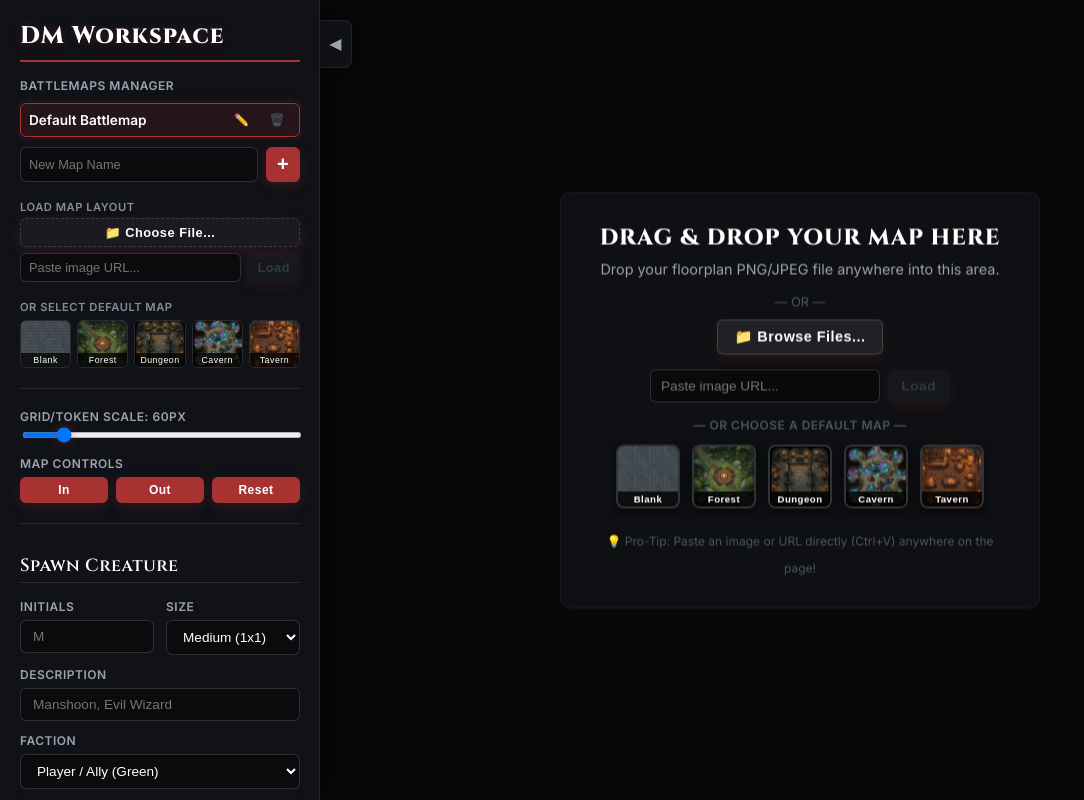
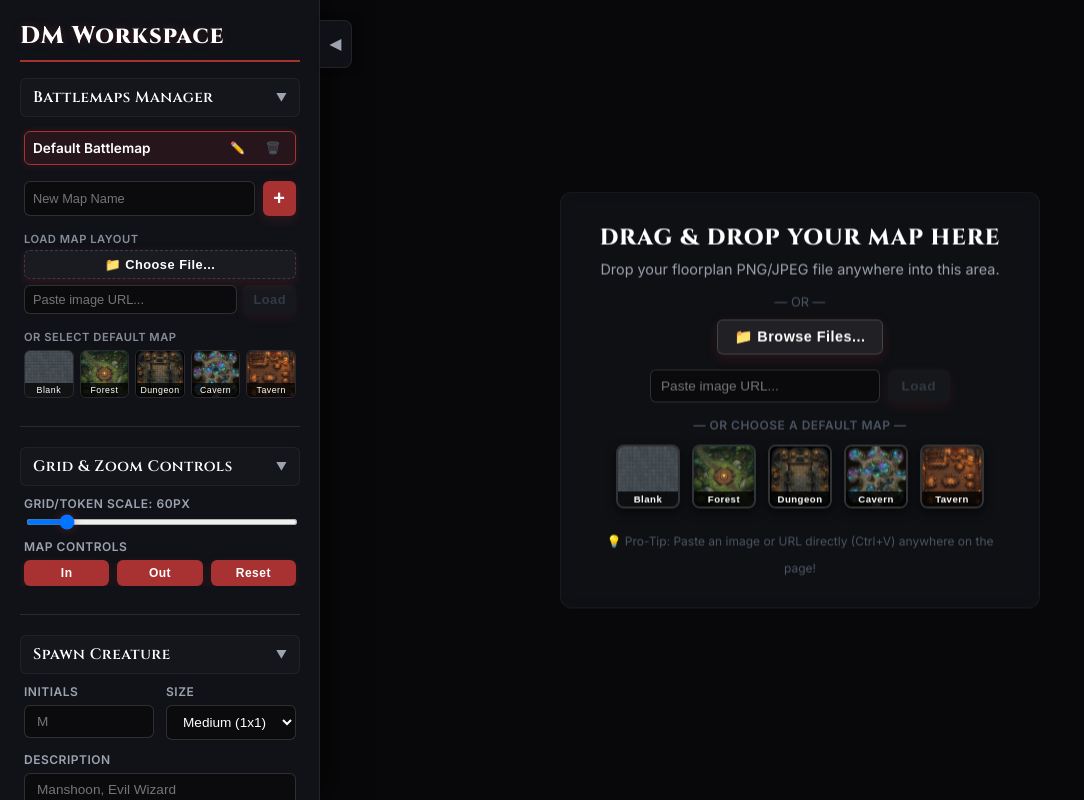
Before and after one commit to gregryork/EpicRpgBattleMap, a React (Vite) app: page / in a window 1280 px wide. Shown: the whole page, without its empty margins (0-1084 px from the left). Built offline with nearby package versions, Linux system fonts and the light colour scheme.

Commit message:
Sections on sidebar

```diff
--- a/src/components/Sidebar.jsx
+++ b/src/components/Sidebar.jsx
@@ -21,6 +21,22 @@ const Sidebar = ({
   onLoadMapUrl,
   mapImage,
 }) => {
+  // Collapsible section state
+  const [expandedSections, setExpandedSections] = useState({
+    maps: true,
+    grid: true,
+    creature: true,
+    spells: true,
+    help: false,
+  });
+
+  const toggleSection = (section) => {
+    setExpandedSections((prev) => ({
+      ...prev,
+      [section]: !prev[section],
+    }));
+  };
+
   // Spawn creature state
   const [tokenName, setTokenName] = useState('');
   const [tokenSize, setTokenSize] = useState('1');
@@ -94,8 +110,16 @@ const Sidebar = ({
       <div className="sidebar-content">
         <h2>DM Workspace</h2>
 
-        <div className="input-group">
-          <label>Battlemaps Manager</label>
+        {/* Section 1: Battlemaps Manager */}
+        <div className="sidebar-section">
+          <div
+            className={`sidebar-section-header ${expandedSections.maps ? '' : 'collapsed'}`}
+            onClick={() => toggleSection('maps')}
+          >
+            <h3>Battlemaps Manager</h3>
+            <span className="toggle-arrow">▼</span>
+          </div>
+          <div className={`sidebar-section-content ${expandedSections.maps ? '' : 'collapsed'}`}>
             <div className="map-list" style={{ display: 'flex', flexDirection: 'column', gap: '8px', marginTop: '4px' }}>
               {maps.map((map) => {
                 const isActive = map.id === activeMapId;
@@ -273,7 +297,7 @@ const Sidebar = ({
             </form>
 
             {/* Load Map Floorplan section */}
-          <div className="input-group" style={{ marginTop: '12px', gap: '4px' }}>
+            <div className="input-group" style={{ marginTop: '4px', gap: '4px' }}>
               <label style={{ fontSize: '0.7rem', opacity: 0.85 }}>Load Map Layout</label>
               <div style={{ display: 'flex', flexDirection: 'column', gap: '6px' }}>
                 <button
@@ -331,7 +355,7 @@ const Sidebar = ({
             </div>
 
             {/* Default Map Presets */}
-          <div className="input-group" style={{ marginTop: '12px', gap: '4px' }}>
+            <div className="input-group" style={{ marginTop: '4px', gap: '4px' }}>
               <label style={{ fontSize: '0.7rem', opacity: 0.85 }}>Or Select Default Map</label>
               <div style={{
                 display: 'grid',
@@ -382,9 +406,20 @@ const Sidebar = ({
               </div>
             </div>
           </div>
+        </div>
 
         <hr className="divider" />
 
+        {/* Section 2: Grid & Controls */}
+        <div className="sidebar-section">
+          <div
+            className={`sidebar-section-header ${expandedSections.grid ? '' : 'collapsed'}`}
+            onClick={() => toggleSection('grid')}
+          >
+            <h3>Grid & Zoom Controls</h3>
+            <span className="toggle-arrow">▼</span>
+          </div>
+          <div className={`sidebar-section-content ${expandedSections.grid ? '' : 'collapsed'}`}>
             <div className="input-group">
               <label htmlFor="grid-slider">Grid/Token Scale: {gridUnit}px</label>
               <input
@@ -405,10 +440,21 @@ const Sidebar = ({
                 <button onClick={onZoomReset}>Reset</button>
               </div>
             </div>
+          </div>
+        </div>
 
         <hr className="divider" />
 
+        {/* Section 3: Spawn Creature */}
+        <div className="sidebar-section">
+          <div
+            className={`sidebar-section-header ${expandedSections.creature ? '' : 'collapsed'}`}
+            onClick={() => toggleSection('creature')}
+          >
             <h3>Spawn Creature</h3>
+            <span className="toggle-arrow">▼</span>
+          </div>
+          <div className={`sidebar-section-content ${expandedSections.creature ? '' : 'collapsed'}`}>
             <form onSubmit={handleSpawnToken} className="input-group" style={{ gap: '12px' }}>
               <div className="input-row">
                 <div className="input-group">
@@ -466,10 +512,21 @@ const Sidebar = ({
 
               <button type="submit">Spawn Token</button>
             </form>
+          </div>
+        </div>
 
         <hr className="divider" />
 
+        {/* Section 4: Spell AoE Templates */}
+        <div className="sidebar-section">
+          <div
+            className={`sidebar-section-header ${expandedSections.spells ? '' : 'collapsed'}`}
+            onClick={() => toggleSection('spells')}
+          >
             <h3>Spell AoE Templates</h3>
+            <span className="toggle-arrow">▼</span>
+          </div>
+          <div className={`sidebar-section-content ${expandedSections.spells ? '' : 'collapsed'}`}>
             <form onSubmit={handleCastSpell} className="input-group" style={{ gap: '12px' }}>
               <div className="input-row">
                 <div className="input-group">
@@ -531,14 +588,31 @@ const Sidebar = ({
 
               <button type="submit" className="spell-btn">Cast Template</button>
             </form>
+          </div>
+        </div>
 
-        <div className="help-text">
-          • <strong>Align Grid:</strong> Adjust the top slider until tokens cleanly fit the map squares.<br />
-          • <strong>Pan view:</strong> Drag background (Touch) or hold <code>Spacebar</code> + drag (Desktop).<br />
-          • <strong>Zoom map:</strong> Pinch map (Touch) or scroll mouse wheel (Desktop).<br />
-          • <strong>Token Menu:</strong> Touch &amp; hold (Touch) or right-click token (Desktop).<br />
-          • <strong>Rotate spells:</strong> Tap spell (Touch) or hover + <code>Shift</code> + scroll / press <code>R</code> (Desktop).<br />
-          • <strong>Delete anything:</strong> Double-tap (Touch) or double-click item (Desktop).
+        <hr className="divider" />
+
+        {/* Section 5: Help & Controls (Collapsed by default) */}
+        <div className="sidebar-section" style={{ marginTop: 'auto' }}>
+          <div
+            className={`sidebar-section-header ${expandedSections.help ? '' : 'collapsed'}`}
+            onClick={() => toggleSection('help')}
+            style={{ background: 'rgba(255,255,255,0.01)' }}
+          >
+            <h3>How to Use / Help</h3>
+            <span className="toggle-arrow">▼</span>
+          </div>
+          <div className={`sidebar-section-content ${expandedSections.help ? '' : 'collapsed'}`}>
+            <div className="help-text" style={{ border: 'none', background: 'transparent', padding: '0', marginTop: '0' }}>
+              • <strong>Align Grid:</strong> Adjust the scale slider until tokens fit the map.<br />
+              • <strong>Pan view:</strong> Hold <code>Spacebar</code> + drag background.<br />
+              • <strong>Zoom map:</strong> Scroll mouse wheel or pinch map.<br />
+              • <strong>Token Menu:</strong> Right-click token or touch &amp; hold.<br />
+              • <strong>Rotate spells:</strong> Hover + <code>Shift</code> + scroll or press <code>R</code>.<br />
+              • <strong>Delete anything:</strong> Double-click or double-tap.
+            </div>
+          </div>
         </div>
       </div>
     </aside>
--- a/src/index.css
+++ b/src/index.css
@@ -718,3 +718,70 @@ body.panning-mode .map-container:active {
   box-shadow: 0 0 10px var(--accent-glow);
   transform: none;
 }
+
+/* Collapsible Sections */
+.sidebar-section {
+  display: flex;
+  flex-direction: column;
+  margin-bottom: 8px;
+}
+
+.sidebar-section-header {
+  display: flex;
+  justify-content: space-between;
+  align-items: center;
+  cursor: pointer;
+  padding: 8px 12px;
+  background: rgba(255, 255, 255, 0.02);
+  border: 1px solid rgba(255, 255, 255, 0.05);
+  border-radius: 6px;
+  user-select: none;
+  transition: all 0.2s ease-in-out;
+}
+
+.sidebar-section-header:hover {
+  background: rgba(255, 255, 255, 0.05);
+  border-color: rgba(255, 255, 255, 0.1);
+}
+
+.sidebar-section-header h3 {
+  font-family: 'Cinzel', serif;
+  font-weight: 600;
+  font-size: 0.95rem;
+  color: #ffffff;
+  margin: 0 !important;
+  padding: 0 !important;
+  border: none !important;
+  letter-spacing: 0.5px;
+}
+
+.sidebar-section-header .toggle-arrow {
+  font-size: 0.7rem;
+  color: var(--text-secondary);
+  transition: transform 0.2s ease;
+}
+
+.sidebar-section-header.collapsed .toggle-arrow {
+  transform: rotate(-90deg);
+}
+
+.sidebar-section-content {
+  display: flex;
+  flex-direction: column;
+  gap: 12px;
+  margin-top: 10px;
+  padding: 0 4px;
+
+  /* Smooth height transitions */
+  overflow: hidden;
+  max-height: 1000px;
+  opacity: 1;
+  transition: max-height 0.3s cubic-bezier(0, 1, 0, 1), opacity 0.2s ease;
+}
+
+.sidebar-section-content.collapsed {
+  max-height: 0;
+  opacity: 0;
+  margin-top: 0;
+  pointer-events: none;
+}
```
Also changed, not shown: 1 other file (tests, documents, lock files or other folders). Lines whose indentation alone changed are shown as unchanged.
